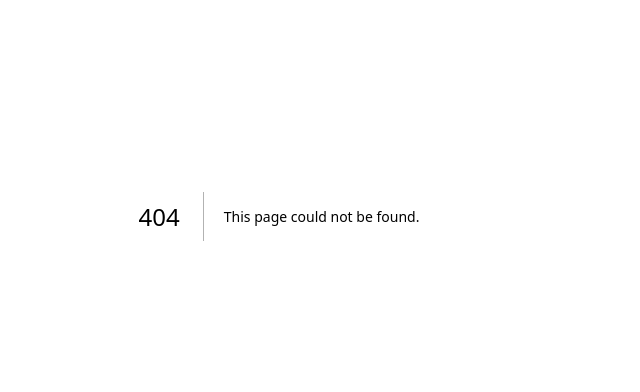
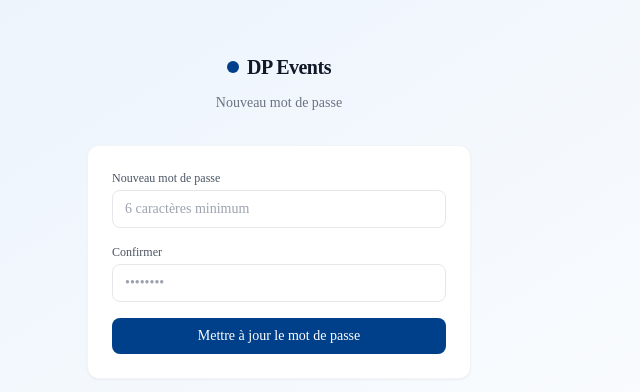
Before and after one commit to rftnj6gvp7-code/dp-events, a Next.js app: page /auth/reset-password in a window 1280 px wide. Before the commit this address had no page. Shown: the part 184-576 px from the top of the page, without its empty margins (361-1001 px from the left). Built offline with nearby package versions, Linux system fonts and the light colour scheme; no server answers.

Commit message:
mot de passe oublié + reset

```diff
--- a/app/auth/login/page.tsx
+++ b/app/auth/login/page.tsx
@@ -9,6 +9,7 @@ export default function LoginPage() {
   const [email, setEmail] = useState('')
   const [password, setPassword] = useState('')
   const [loading, setLoading] = useState(false)
+  const [forgotMode, setForgotMode] = useState(false)
   const router = useRouter()
   const supabase = createClient()
 
@@ -25,6 +26,21 @@ export default function LoginPage() {
     setLoading(false)
   }
 
+  async function handleForgot(e: React.FormEvent) {
+    e.preventDefault()
+    setLoading(true)
+    const { error } = await supabase.auth.resetPasswordForEmail(email, {
+      redirectTo: `${window.location.origin}/auth/reset-password`,
+    })
+    if (error) {
+      toast.error('Erreur lors de l\'envoi.')
+    } else {
+      toast.success('Email de réinitialisation envoyé !')
+      setForgotMode(false)
+    }
+    setLoading(false)
+  }
+
   return (
     <div className="min-h-screen bg-gradient-to-br from-brand-50 to-white flex items-center justify-center p-4">
       <div className="w-full max-w-sm">
@@ -33,10 +49,30 @@ export default function LoginPage() {
             <div className="w-3 h-3 rounded-full bg-brand-600" />
             <span className="text-xl font-semibold tracking-tight">DP Events</span>
           </div>
-          <p className="text-sm text-gray-500">Connectez-vous à votre compte</p>
+          <p className="text-sm text-gray-500">
+            {forgotMode ? 'Réinitialiser le mot de passe' : 'Connectez-vous à votre compte'}
+          </p>
         </div>
 
         <div className="card p-6">
+          {forgotMode ? (
+            <form onSubmit={handleForgot} className="space-y-4">
+              <div>
+                <label className="label">Email</label>
+                <input className="input" type="email" value={email}
+                  onChange={e => setEmail(e.target.value)}
+                  placeholder="vous@dp.lu" required />
+              </div>
+              <button type="submit" disabled={loading}
+                className="btn-primary w-full justify-center flex">
+                {loading ? 'Envoi…' : 'Envoyer le lien de réinitialisation'}
+              </button>
+              <button type="button" onClick={() => setForgotMode(false)}
+                className="w-full text-center text-sm text-gray-500 hover:text-gray-700">
+                ← Retour à la connexion
+              </button>
+            </form>
+          ) : (
             <form onSubmit={handleLogin} className="space-y-4">
               <div>
                 <label className="label">Email</label>
@@ -45,7 +81,13 @@ export default function LoginPage() {
                   placeholder="vous@dp.lu" required />
               </div>
               <div>
-              <label className="label">Mot de passe</label>
+                <div className="flex items-center justify-between mb-1">
+                  <label className="label mb-0">Mot de passe</label>
+                  <button type="button" onClick={() => setForgotMode(true)}
+                    className="text-xs text-brand-600 hover:underline">
+                    Mot de passe oublié ?
+                  </button>
+                </div>
                 <input className="input" type="password" value={password}
                   onChange={e => setPassword(e.target.value)}
                   placeholder="••••••••" required />
@@ -55,6 +97,7 @@ export default function LoginPage() {
                 {loading ? 'Connexion…' : 'Se connecter'}
               </button>
             </form>
+          )}
 
           <p className="text-center text-sm text-gray-500 mt-4">
             Pas encore de compte ?{' '}
--- /dev/null
+++ b/app/auth/reset-password/page.tsx
@@ -0,0 +1,62 @@
+'use client'
+import { useState } from 'react'
+import { createClient } from '@/lib/supabase/client'
+import { useRouter } from 'next/navigation'
+import toast from 'react-hot-toast'
+
+export default function ResetPasswordPage() {
+  const [password, setPassword] = useState('')
+  const [confirm, setConfirm] = useState('')
+  const [loading, setLoading] = useState(false)
+  const router = useRouter()
+  const supabase = createClient()
+
+  async function handleReset(e: React.FormEvent) {
+    e.preventDefault()
+    if (password !== confirm) { toast.error('Les mots de passe ne correspondent pas.'); return }
+    if (password.length < 6) { toast.error('Minimum 6 caractères.'); return }
+    setLoading(true)
+    const { error } = await supabase.auth.updateUser({ password })
+    if (error) {
+      toast.error('Erreur lors de la réinitialisation.')
+    } else {
+      toast.success('Mot de passe mis à jour !')
+      router.push('/dashboard')
+    }
+    setLoading(false)
+  }
+
+  return (
+    <div className="min-h-screen bg-gradient-to-br from-brand-50 to-white flex items-center justify-center p-4">
+      <div className="w-full max-w-sm">
+        <div className="text-center mb-8">
+          <div className="inline-flex items-center gap-2 mb-3">
+            <div className="w-3 h-3 rounded-full bg-brand-600" />
+            <span className="text-xl font-semibold tracking-tight">DP Events</span>
+          </div>
+          <p className="text-sm text-gray-500">Nouveau mot de passe</p>
+        </div>
+        <div className="card p-6">
+          <form onSubmit={handleReset} className="space-y-4">
+            <div>
+              <label className="label">Nouveau mot de passe</label>
+              <input className="input" type="password" value={password}
+                onChange={e => setPassword(e.target.value)}
+                placeholder="6 caractères minimum" required />
+            </div>
+            <div>
+              <label className="label">Confirmer</label>
+              <input className="input" type="password" value={confirm}
+                onChange={e => setConfirm(e.target.value)}
+                placeholder="••••••••" required />
+            </div>
+            <button type="submit" disabled={loading}
+              className="btn-primary w-full justify-center flex">
+              {loading ? 'Mise à jour…' : 'Mettre à jour le mot de passe'}
+            </button>
+          </form>
+        </div>
+      </div>
+    </div>
+  )
+}
```
Lines whose indentation alone changed are shown as unchanged.
